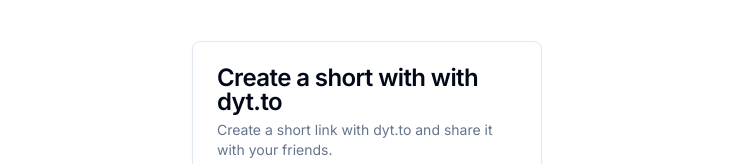
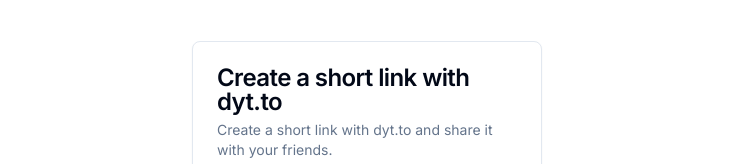
Before and after one commit to alexander-densley/dyt.to, a Next.js app: page / in a window 1280 px wide. Shown: the part 259-423 px from the top of the page, without its empty margins (273-1007 px from the left). Built offline with nearby package versions, Linux system fonts and the light colour scheme.

Commit message:
spell correct

```diff
--- a/app/page.tsx
+++ b/app/page.tsx
@@ -64,6 +64,7 @@
   const handleLongLinkChange = (e: React.ChangeEvent<HTMLInputElement>) => {
     setLongLink(e.target.value)
   }
+  // TODO: add lowercase check
   const handleShortLinkChange = (e: React.ChangeEvent<HTMLInputElement>) => {
     setShortLink(e.target.value)
   }
@@ -79,7 +80,7 @@
 
       <Card className='w-[350px]'>
         <CardHeader>
-          <CardTitle>Create a short with with dyt.to</CardTitle>
+          <CardTitle>Create a short link with dyt.to</CardTitle>
           <CardDescription>
             Create a short link with dyt.to and share it with your friends.
           </CardDescription>
```
